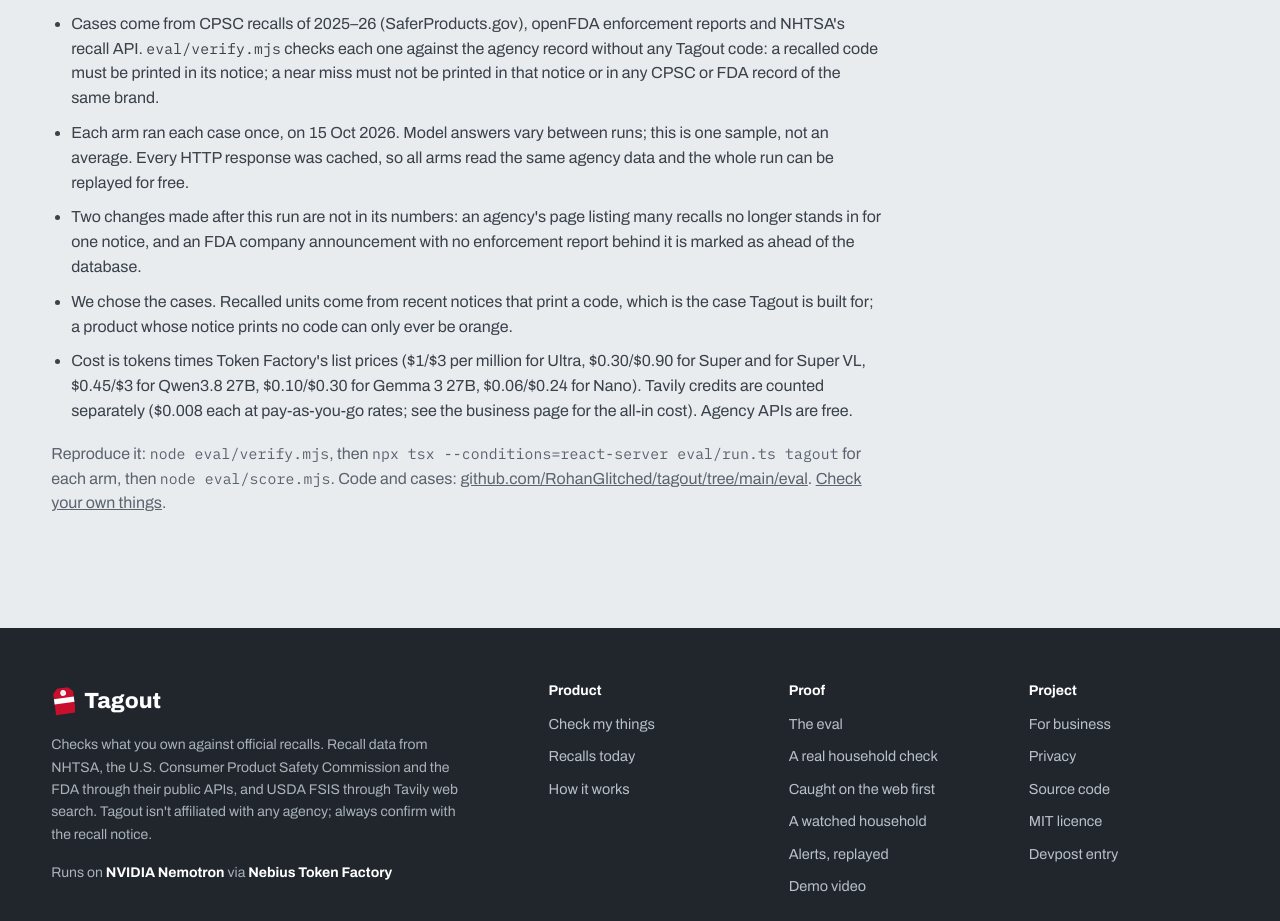
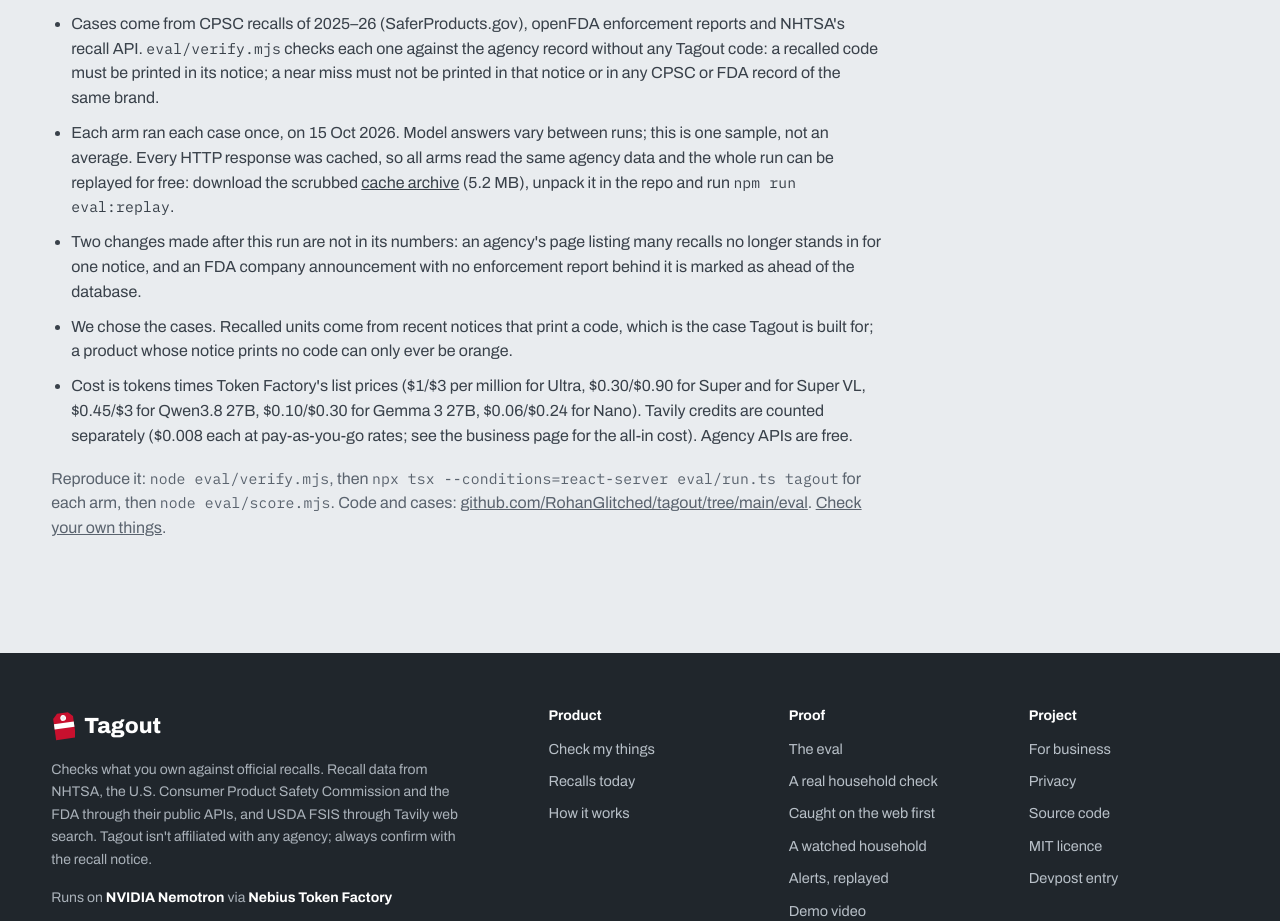
Before and after one commit to RohanGlitched/tagout, a Next.js app: page /proof in a window 1280 px wide. Shown: the part 7520-8441 px from the top of the page. Built offline with nearby package versions, Linux system fonts and the light colour scheme; no server answers.

Commit message:
Link the eval cache release (eval-2026-10-25) from the README and /proof

```diff
--- a/app/proof/page.tsx
+++ b/app/proof/page.tsx
@@ -474,7 +474,9 @@ export default function Proof() {
             </li>
             <li>
               Each arm ran each case once, on {fmtRun(summary.at)}. Model answers vary between runs; this is one sample, not an average. Every HTTP response was cached, so all arms read
-              the same agency data and the whole run can be replayed for free.
+              the same agency data and the whole run can be replayed for free: download the scrubbed{" "}
+              <a href={`${REPO_URL}/releases/download/eval-2026-10-25/eval-cache.tgz`}>cache archive</a> (5.2 MB), unpack it in the repo and run{" "}
+              <span className="code">npm run eval:replay</span>.
             </li>
             <li>
               Two changes made after this run are not in its numbers: an agency&apos;s page listing many recalls no longer stands in for one notice, and an FDA company
```
Also changed, not shown: 1 other file (tests, documents, lock files or other folders).
